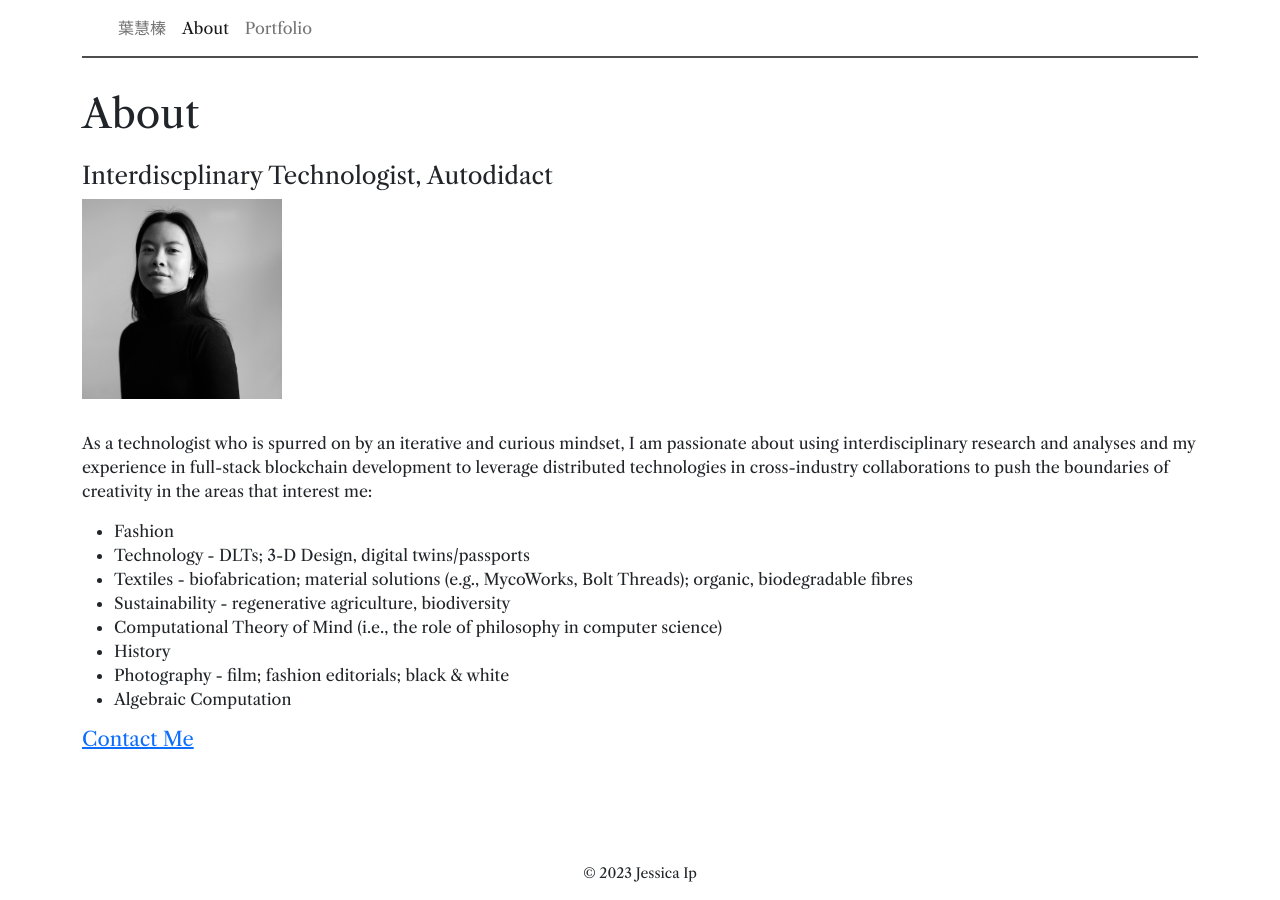
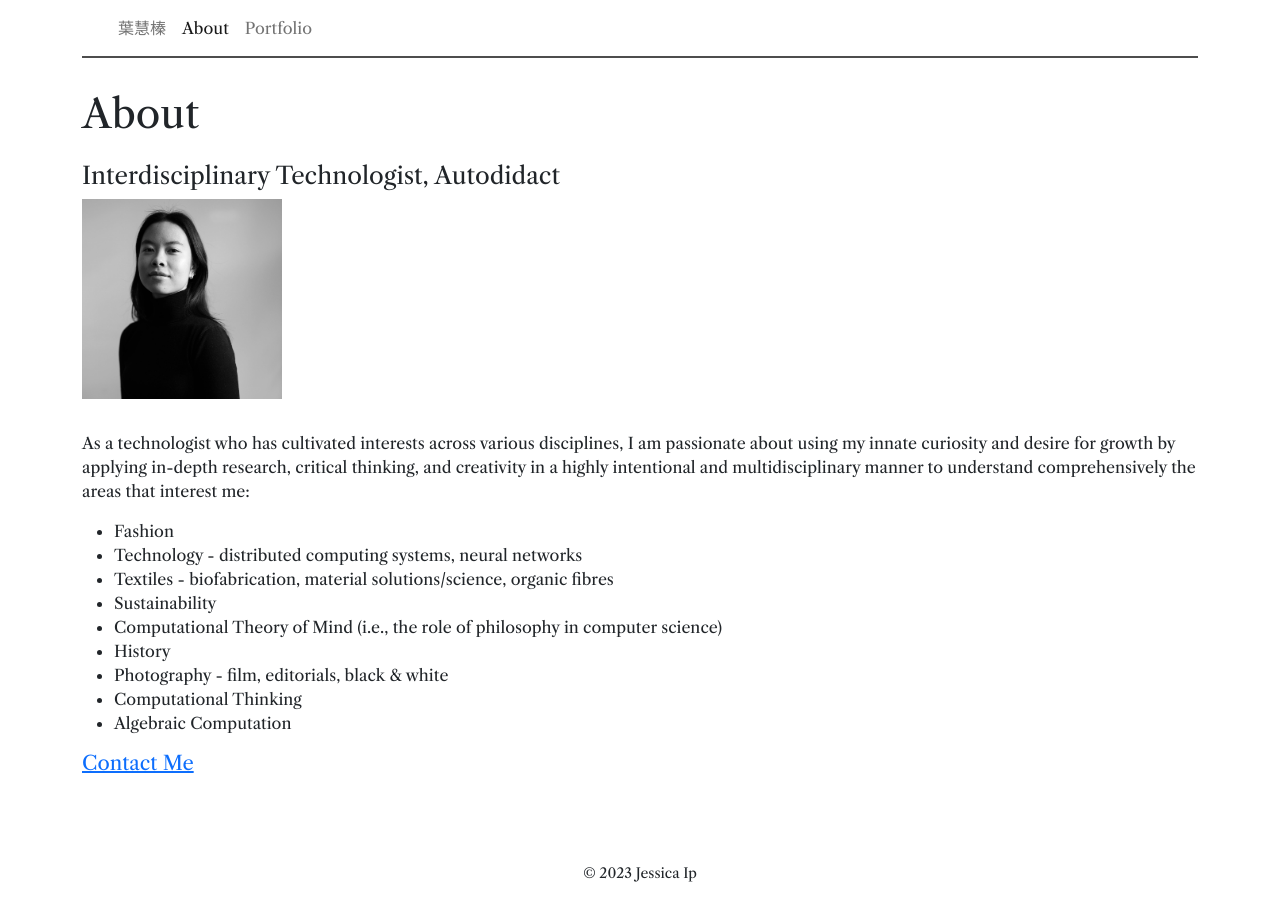
Before and after one commit to ipjessica/ipjessica.github.io, a Jekyll site: the page built from about.md, in a window 1280 px wide. Built offline with Jekyll 4.4.1, drawn with Linux system fonts in a browser that asks for light colours.

Commit message:
Update about.md

```diff
--- a/about.md
+++ b/about.md
@@ -4,18 +4,19 @@ title: About
 permalink: /about/
 ---
 
-<h4>Interdiscplinary Technologist, Autodidact</h4>
+<h4>Interdisciplinary Technologist, Autodidact</h4>
 <img src="/assets/images/9.jpg" alt="headshot" width="200" height="40"/>
-<p>As a technologist who is spurred on by an iterative and curious mindset, I am passionate about using interdisciplinary research and analyses and my experience in full-stack blockchain development to leverage distributed technologies in cross-industry collaborations to push the boundaries of creativity in the areas that interest me:</p>
+<p>As a technologist who has cultivated interests across various disciplines, I am passionate about using my innate curiosity and desire for growth by applying in-depth research, critical thinking, and creativity in a highly intentional and multidisciplinary manner to understand comprehensively the areas that interest me:</p>
 
 <ul>
     <li>Fashion</li>
-    <li>Technology - DLTs; 3-D Design, digital twins/passports</li>
-    <li>Textiles - biofabrication; material solutions (e.g., MycoWorks, Bolt Threads); organic, biodegradable fibres</li>
-    <li>Sustainability - regenerative agriculture, biodiversity</li>
+    <li>Technology - distributed computing systems, neural networks</li>
+    <li>Textiles - biofabrication, material solutions/science, organic fibres</li>
+    <li>Sustainability</li>
     <li>Computational Theory of Mind (i.e., the role of philosophy in computer science)</li>
     <li>History</li>
-    <li>Photography - film; fashion editorials; black & white</li>
+    <li>Photography - film, editorials, black & white</li>
+    <li>Computational Thinking</li>
     <li>Algebraic Computation</li>
 </ul>
 
```
